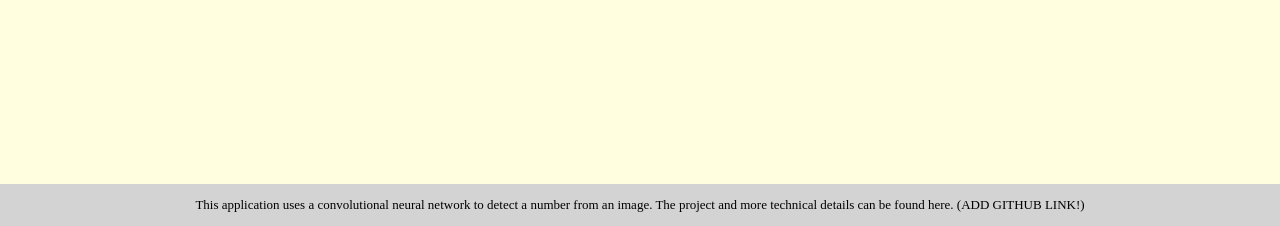
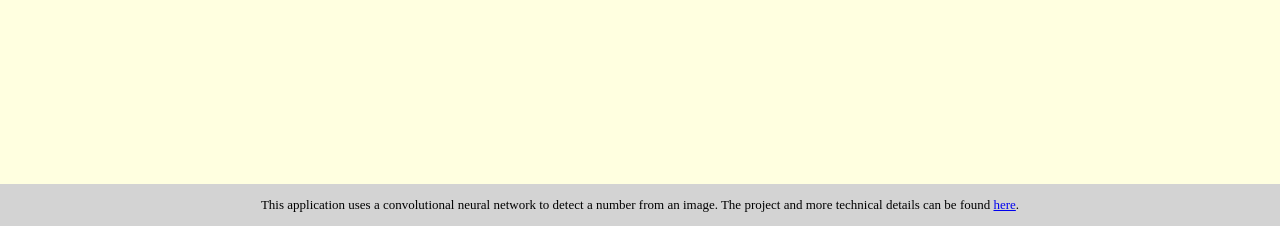
Before and after one commit to EliasHaaralahti/image-number-detector, a Flask app: page / in a window 1280 px wide. Shown: the part 574-800 px from the top of the page. Run offline with Flask 2, Linux system fonts and the light colour scheme.

Commit message:
update index.html, add github link

```diff
--- a/templates/index.html
+++ b/templates/index.html
@@ -35,7 +35,9 @@
 			<p>This application uses a convolutional
 			neural network to detect a number from an
 			image. The project and more technical details
-			can be found here. (ADD GITHUB LINK!)
+			can be found <a href="https://github.com/
+			EliasHaaralahti/image-number-detector">
+			here</a>.
 		</footer>
 
 		<script src="/static/jquery.js"></script>
```
